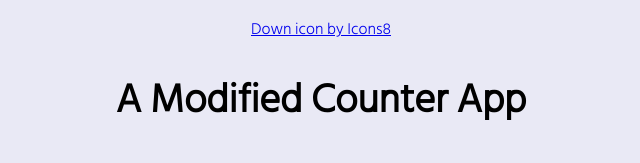
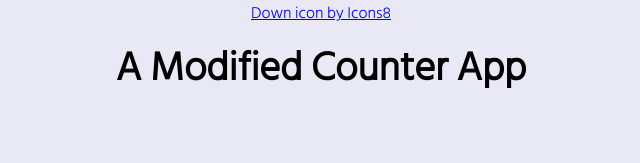
Before and after one commit to winpeed/A-Modified-Counter-App, a plain HTML site: page index.html in a window 1280 px wide. Shown: the top 163 px of the page, without its empty margins (319-959 px from the left). Drawn offline with Linux system fonts and the light colour scheme.

Commit message:
header margin fixed

```diff
--- a/style.css
+++ b/style.css
@@ -148,6 +148,6 @@ input{
 
 header{
 	text-align: center;
-	margin: 1em;
+	margin: 0em;
 	top: 0;
 }
```
